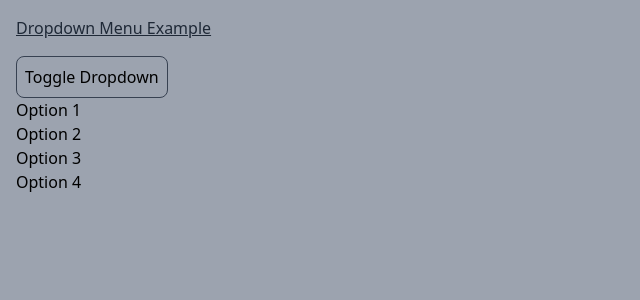
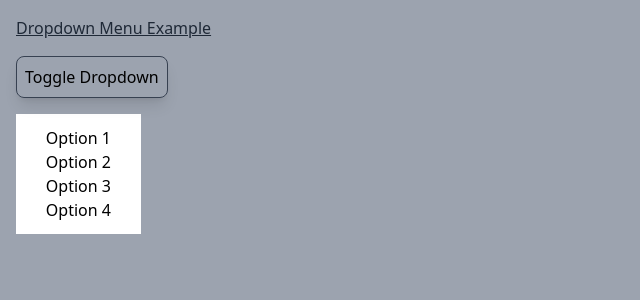
Before and after one commit to nietiene/React-Projects, a React (Vite) app: page / in a window 1280 px wide. Both pictures are taken after a click on the button "Toggle Dropdown". Shown: the top 300 px of the page, without its empty margins (0-640 px from the left). Built offline with nearby package versions, Linux system fonts and the light colour scheme.

Commit message:
this is commit of react js styling

```diff
--- a/src/DropDown Menus/Dropdown.jsx
+++ b/src/DropDown Menus/Dropdown.jsx
@@ -24,10 +24,11 @@ const DropDown = () => {
         <div className="min-h-screen bg-gray-400 p-4">
             <h1 className="font-medium text-gray- underline text-gray-800">Dropdown Menu Example</h1>
             <button onClick={toggleDropdown}
-            className=" border border-gray-700 p-2 rounded-lg mt-4 hover:bg-gray-500">Toggle Dropdown</button>
+            className=" border border-gray-700 p-2 rounded-lg mt-4 hover:bg-gray-500 transition duration-300 shadow-lg">Toggle Dropdown</button>
 
             {isOpen && (
-                <div ref={dropDownRef}>
+                <div ref={dropDownRef}
+                className="bg-white mt-4 p-3 w-[10%] text-center">
                     <ul>
                         <li>Option 1</li>
                         <li>Option 2</li>
```
